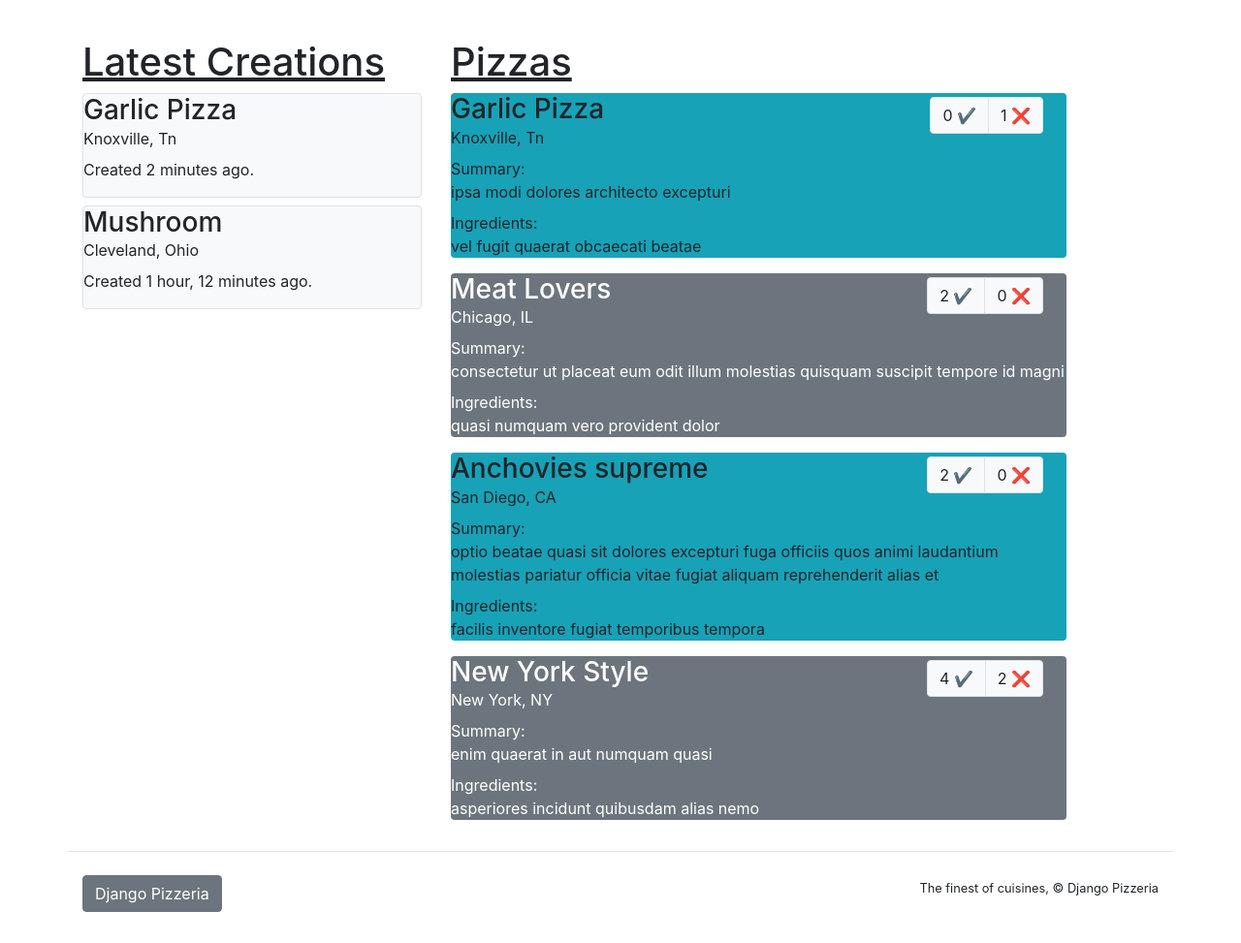
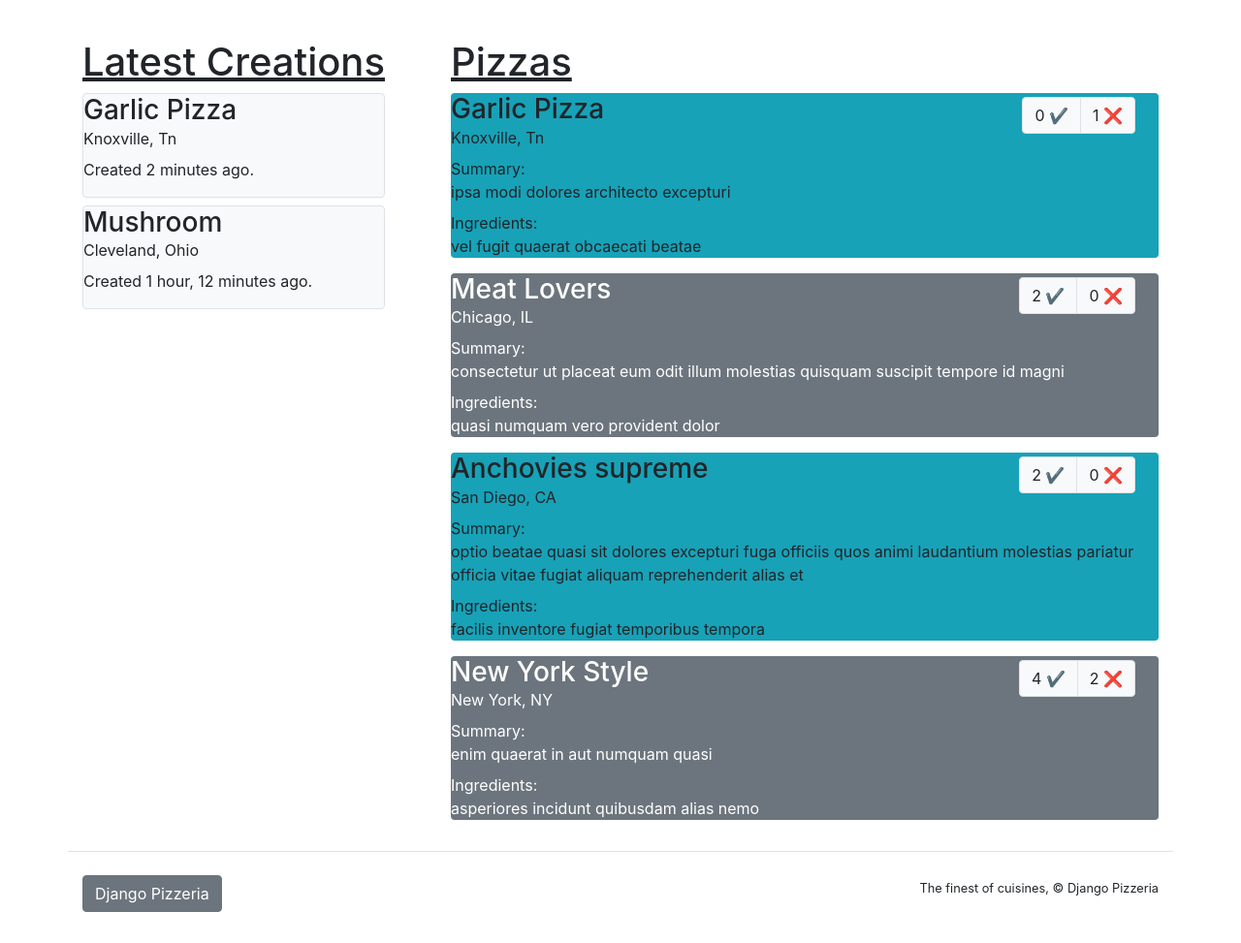
Before and after one commit to Zachary-Jackson/Django-Pizzeria, a Django app: page / in a window 1280 px wide. Shown: the part 58-1031 px from the top of the page at 97% size. Run offline with Django 3.2, Linux system fonts and the light colour scheme; some libraries are stand-ins or nearby versions.

Commit message:
Partly fixed body content
The "Latest Creations" portion of the body has been fixed, and responds to diffrent screen sizes.

```diff
--- a/pizzeria/templates/homepage.html
+++ b/pizzeria/templates/homepage.html
@@ -3,9 +3,11 @@
 {% block body %}
   <div class="container pt-4">
 
+    <div class="row pt-4">
       {# Latest Creations #}
-    <div class="row pt-4 ">
-      <div class="col-sm-4">
+
+      <div class="col-md-5 col-lg-4 d-none d-md-block ">
+        <div style="position:fixed">
           <h1><u>Latest Creations</u></h1>
 
           <div class="border rounded bg-light mt-2">
@@ -20,11 +22,12 @@
             <p>Created 1 hour, 12 minutes ago.</p>
           </div>
         </div>
+      </div>
       {# /Latest Creations #}
 
 
       {# Pizza Menus #}
-      <div class="col-sm-7">
+      <div class="col-md-7 col-lg-8">
         <h1><u>Pizzas</u></h1>
 
         <div class="bg-info rounded">
@@ -95,6 +98,4 @@
   </div>
 
 
-
-
 {% endblock body %}
--- a/pizzeria/templates/layout_with_navbar.html
+++ b/pizzeria/templates/layout_with_navbar.html
@@ -1,7 +1,7 @@
 {% extends 'main_layout_template.html' %}
 
 {% block top_navbar %}
-  <nav class="navbar navbar-expand-sm navbar-dark bg-secondary fixed-top">
+  <nav class="navbar navbar-expand-md navbar-dark bg-secondary fixed-top">
     <div class="container">
 
       <a class="navbar-brand border rounded border-white"
--- a/pizzeria/templates/main_layout_template.html
+++ b/pizzeria/templates/main_layout_template.html
@@ -8,16 +8,14 @@
 <html lang="en">
 
 
-
-
 <head>
   <meta charset="UTF-8">
   <title>Django Pizzeria</title>
 </head>
 
 <body style="padding-top: 50px;">
-  {% block top_navbar %} {% endblock top_navbar %}
-  {% block body %} {% endblock body %}
+{% block top_navbar %} {% endblock top_navbar %}
+{% block body %} {% endblock body %}
 </body>
 
 
```
Lines whose indentation alone changed are shown as unchanged.
